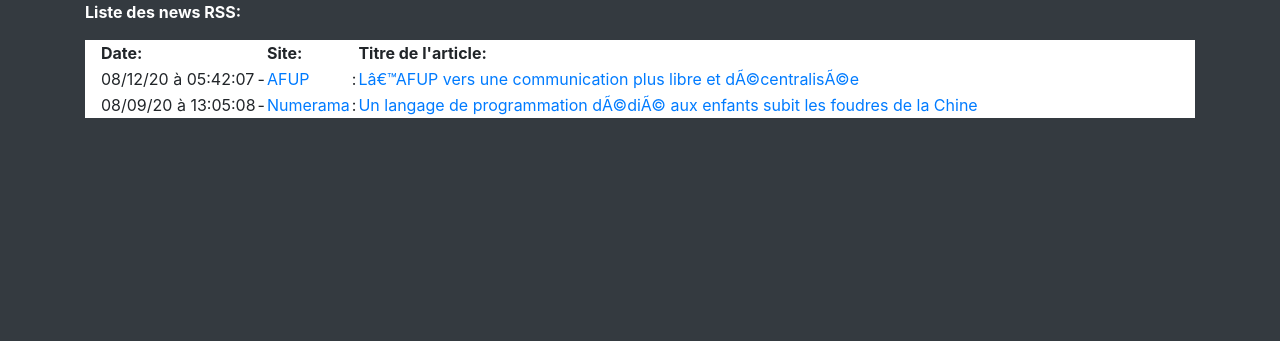
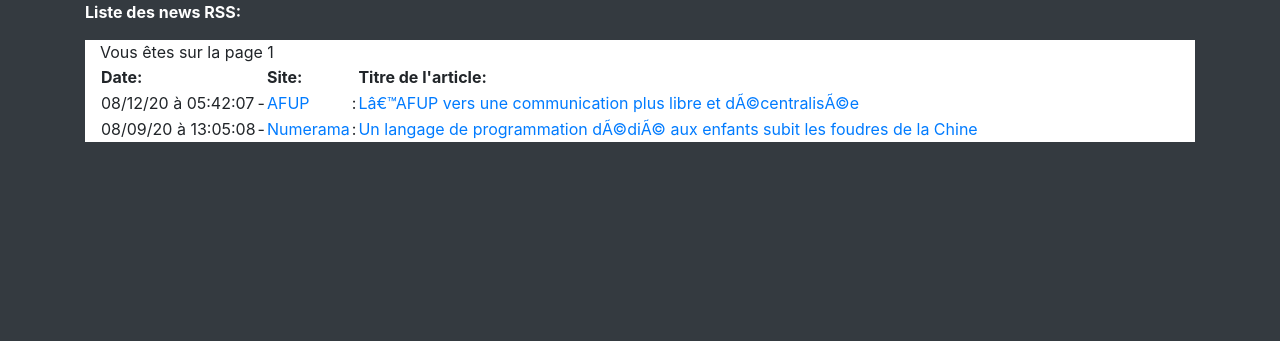
Before and after one commit to Amiralgaby/news-RSS-prog-web, a PHP site: page / in a window 1280 px wide. Shown: the part 97-438 px from the top of the page. Run offline with PHP 8.4, Linux system fonts and the light colour scheme; data comes from the database, SQL or seed files in the repository.

Commit message:
Ajout de pagination en dev git add -A!

```diff
--- a/vue/accueil.php
+++ b/vue/accueil.php
@@ -10,20 +10,37 @@
 
 <!-- Ici sont répertoriés les News avec du php -->
 
+<table>
+	<tr>
+		<th>Date:</th>
+		<th></th>
+		<th>Site:</th>
+		<th></th>
+		<th>Titre de l'article:</th>
+	</tr>
+
 <?php
-
-echo '<table>';
-echo '<tr>';
-	echo '<th>Date:</th>';
-	echo '<th></th>';
-	echo '<th>Site:</th>';
-	echo '<th></th>';
-	echo '<th>Titre de l\'article:</th>';
-echo '</tr>';
+$maxNews = (empty($_REQUEST['maxNews'])) ? '10' : $_REQUEST['maxNews'];
+$page = (empty($_REQUEST['page'])) ? '1' : $_REQUEST['page'];
 
 if (isset($tabArt)) {
 
+$nbNews = count($tabArt);
+$pageMax = ceil($nbNews/$maxNews);
+if ($page > $pageMax) {
+	$page = $pageMax;
+}
+/*
+echo "[DEBUG] accueil.php : pageMax : ".$pageMax.'</br>';
+echo "[DEBUG] accueil.php : nbNews : ".$nbNews.'</br>';
+echo "[DEBUG] accueil.php : nb max News par page ".$maxNews."</br>;
+*/
+echo "Vous êtes sur la page ".$page.'</br>'; # DEBUG
+$i = 0;
 foreach ($tabArt as $value) {
+	if ($i >= $maxNews) {
+		break;
+	}
 	echo '<tr>';
 		echo '<td>';
 			//echo date('d/m/y \à\ H:i:s ',strtotime($value->getHeure()));
@@ -47,10 +64,36 @@
 
 		echo '</td>';
 	echo '<tr>';
+
+	$i += 1;
 	}
 }
-echo '</table>';
+?>
+</table>
 
+
+
+<?php
+if (isset($page) && isset($nbNews) && isset($pageMax) && $pageMax > 1) {
+	$pageDecremente = ($page == 1) ? '1' : $page-1;
+	$pageIncremente = ($page == $pageMax) ? $pageMax : $page+1;
+?>
+
+<div>
+	<a href="index.php?page=1">1</a>
+	<!-- Décrémenter le numéro de page-->
+	<a <?php echo "href=\"index.php?page=".$pageDecremente."\""; ?>>
+		<img src="vue/img/flèche.png" width="36" height="36" alt="img/flèche_gauche.png" style="transform: rotate(-0.25turn);" />
+	</a>
+	<!-- Incrémenter le numéro de page -->
+	<a <?php echo "href=\"index.php?page=".$pageIncremente."\""; ?>>
+		<img src="vue/img/flèche.png" width="36" height="36" alt="img/flèche_droite.png" style="transform: rotate(0.25turn);" />
+	</a>
+	<a <?php echo "href=\"index.php?page=".$pageMax."\""; ?>><?= $pageMax ?></a>
+</div>
+
+<?php
+}
 ?>
 <!-- Séparateur de PHP et HTML bien visible ^^-->
   </div>
```
Also changed, not shown: vue/vueAdmin.php (+11 -1 lines), vue/img/flèche.png (added).
